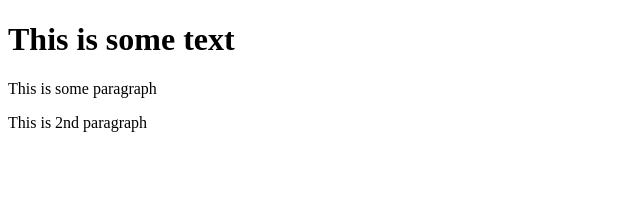
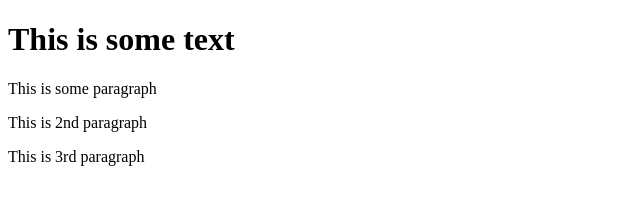
Before and after one commit to bhargavraju/git-test, a website: page index.html in a window 1280 px wide. Shown: the whole page, without its empty margins (0-640 px from the left). Drawn offline with Linux system fonts and the light colour scheme.

Commit message:
Fourth commit

```diff
--- a/index.html
+++ b/index.html
@@ -5,5 +5,6 @@
         <h1>This is some text</h1>
         <p>This is some paragraph</p>
         <p>This is 2nd paragraph</p>
+        <p>This is 3rd paragraph</p>
     </body>
 </html>
```
Also changed, not shown: package.json (added, +24 -0 lines), 1 other file.
